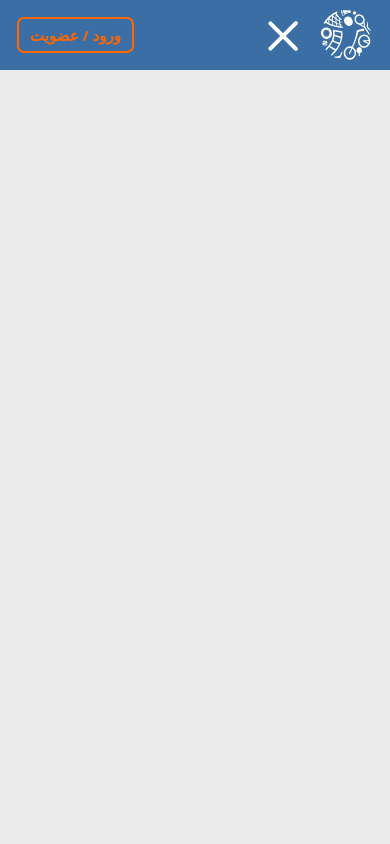
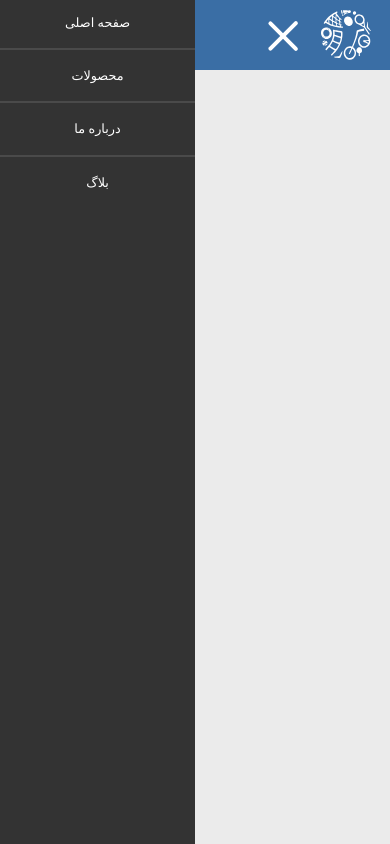
Before and after one commit to Formula-85/Power-Sport, a plain HTML site: page index.html in a window 390 px wide. Both pictures are taken after a click on the label 284 px from the left and 35 px from the top of the page. Drawn offline with nearby package versions, Linux system fonts and the light colour scheme.

Commit message:
Add Humber Box and additional required JS

```diff
--- a/index.html
+++ b/index.html
@@ -28,15 +28,28 @@
                 </label>
             </div>
             <div class="left">
-                <div class="btn-login">
-                    <span>ورود / عضویت</span>
-                </div>
+                <a href="">
+                    <div class="btn-login">
+                        <span>ورود / عضویت</span>
+                    </div>
+                </a>
             </div>
+        </div>
+        <div class="burger-box d-md-none" id="burgerBox">
+            <ul>
+                <li><a href="">صفحه اصلی</a></li>
+                <hr>
+                <li><a href="">محصولات</a></li>
+                <hr>
+                <li><a href="">درباره ما</a></li>
+                <hr>
+                <li><a href="">بلاگ</a></li>
+            </ul>
         </div>
     </header>
 
     <script src="https://cdn.jsdelivr.net/npm/bootstrap@5.3.7/dist/js/bootstrap.bundle.min.js"></script>
-    <script src="./assets/js/main.js"></script>
+    <script src="./js/main.js"></script>
 </body>
 
 </html>
--- a/js/main.js
+++ b/js/main.js
@@ -0,0 +1,15 @@
+let burger = document.getElementById("burger")
+let burgerBox = document.getElementById("burgerBox")
+
+
+let burgerOpen = 0
+burger.addEventListener("click",() => {
+    if (burgerOpen == 0) {
+        burgerBox.style.right = "50%"
+        burgerOpen++
+    }
+    else {
+        burgerBox.style.right = "100%"
+        burgerOpen--
+    }
+})
--- a/style/scss/_header.scss
+++ b/style/scss/_header.scss
@@ -143,6 +143,37 @@ header {
             }
 
         }
+
+    }
+
+    div.burger-box {
+        position: fixed;
+        top: 0px;
+        right: 100%;
+        width: 50vw;
+        height: 100vh;
+        background-color: #333;
+        transition: 0.5s;
+
+        ul {
+            margin-top: 13px;
+            li {
+                text-align: center;
+
+                a {
+                    color: white;
+                    transition: 0.5s;
+                }
+
+                a:hover {
+                    color: lighten($color: $primary, $amount: 12);
+                }
+            }
+
+            hr {
+                border: 1px solid rgba(255, 255, 255, 0.452);
+            }
+        }
     }
 }
 
@@ -188,10 +219,12 @@ header {
         padding: 10px 7px;
         font-size: 0.8rem;
     }
+
     header div.box div.right img {
         max-width: 100%;
         width: 50px;
     }
+
     header div.box div.left .btn-login {
         padding: 5px 11px;
     }
```
Also changed, not shown: style/main.css, 1 other file.
